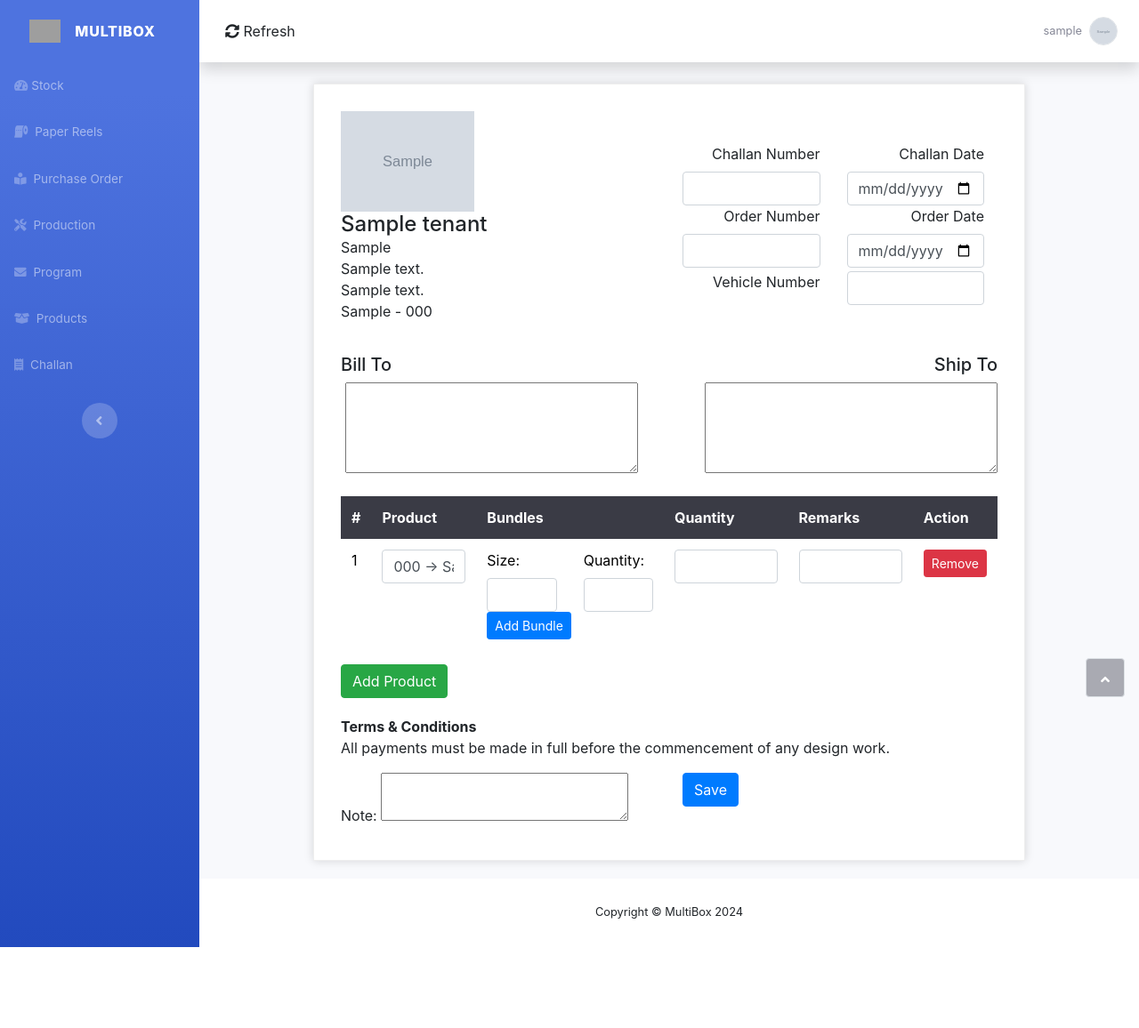
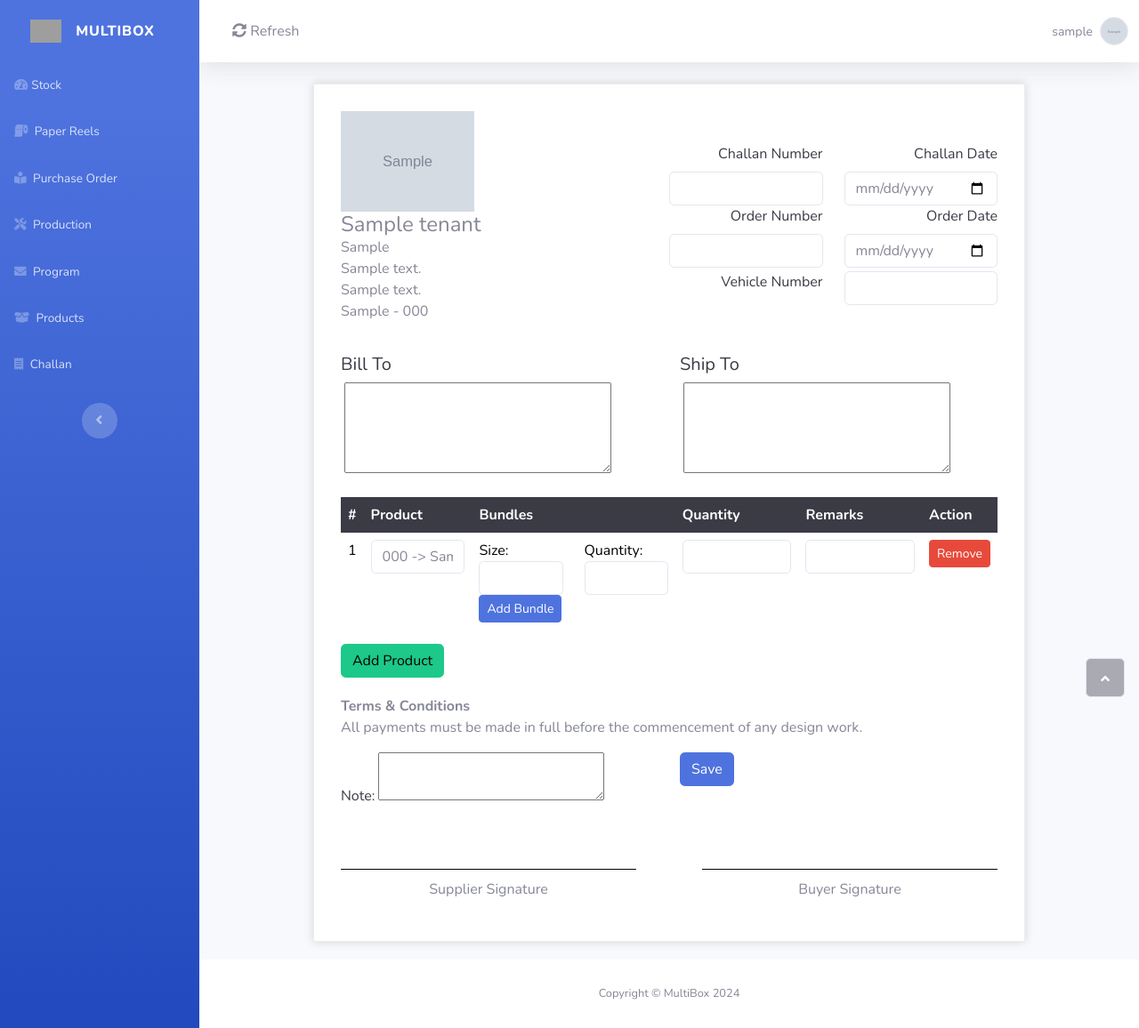
Before and after one commit to JANMAY007/MultiBox, a Django app: page /billing/add_challan/ in a window 1280 px wide. Shown: the whole page at 89% size. Before the commit the page ends 1065 px from the top, so only its background shows below. Run offline with Django 5.2, Linux system fonts and the light colour scheme; a user stored in the database is signed in; tables that the repository leaves empty hold one stand-in row (values such as "Sample post"); grey boxes marked "Sample" are stand-in pictures; some libraries are stand-ins or nearby versions; grey boxes are pictures that could not be loaded.

Commit message:
Added signatures in challan

```diff
--- a/templates/Billing/add_challan.html
+++ b/templates/Billing/add_challan.html
@@ -4,7 +4,6 @@
     Add Challan
 {% endblock %}
 {% block content %}
-    <link href="https://stackpath.bootstrapcdn.com/bootstrap/4.5.2/css/bootstrap.min.css" rel="stylesheet">
     <style>
         .invoice {
             background: #fff;
@@ -51,6 +50,20 @@
         .terms {
             margin-top: 20px;
         }
+
+        .signatures {
+            margin-top: 30px;
+            display: flex;
+            justify-content: space-between;
+            padding-top: 40px;
+        }
+
+        .signature-block {
+            text-align: center;
+            width: 45%;
+            border-top: 1px solid #000;
+            padding-top: 10px;
+        }
     </style>
     <div class="container">
         <form action="{% url 'Billing:add_challan' %}" method="post">
@@ -69,27 +82,27 @@
                     <div class="details col-md-6 text-md-right text-left mt-md-0">
                         <div class="row">
                             <div class="col col-md-6">
-                                <label for="challan_no" class="form-label">Challan Number</label>
+                                <label for="challan_no" class="form-label text-dark">Challan Number</label>
                                 <input type="text" class="form-control" id="challan_no" name="challan_no" required>
                             </div>
                             <div class="col col-md-6">
-                                <label for="challan_date" class="form-label">Challan Date</label>
+                                <label for="challan_date" class="form-label text-dark">Challan Date</label>
                                 <input type="date" class="form-control" id="challan_date" name="challan_date" required>
                             </div>
                         </div>
                         <div class="row">
                             <div class="col col-md-6">
-                                <label for="order_no" class="form-label">Order Number</label>
+                                <label for="order_no" class="form-label text-dark">Order Number</label>
                                 <input type="text" class="form-control" id="order_no" name="order_no" required>
                             </div>
                             <div class="col col-md-6">
-                                <label for="order_date" class="form-label">Order Date</label>
+                                <label for="order_date" class="form-label text-dark">Order Date</label>
                                 <input type="date" class="form-control" id="order_date" name="order_date" required>
                             </div>
                         </div>
                         <div class="row mt-1">
                             <div class="col">
-                                <label for="vehicle_no" class="form-label">Vehicle Number</label>
+                                <label for="vehicle_no" class="form-label text-dark">Vehicle Number</label>
                             </div>
                             <div class="col">
                                 <input type="text" class="form-control" name="vehicle_no" id="vehicle_no" required>
@@ -99,12 +112,12 @@
                 </div>
                 <div class="invoice-details row">
                     <div class="col-md-6">
-                        <h5>Bill To</h5>
+                        <h5 class="text-dark">Bill To</h5>
                         <label for="billing_to"></label>
                         <textarea name="billing_to" id="billing_to" cols="30" rows="4"></textarea>
                     </div>
                     <div class="col-md-6 text-md-right text-left mt-3 mt-md-0">
-                        <h5>Ship To</h5>
+                        <h5 class="text-dark">Ship To</h5>
                         <label for="shipping_to"></label>
                         <textarea name="shipping_to" id="shipping_to" cols="30" rows="4"></textarea>
                     </div>
@@ -165,11 +178,20 @@
                 </div>
                 <div class="row">
                     <div class="col col-md-6">
-                        <label for="challan_note">Note:</label>
+                        <label for="challan_note" class="text-dark">Note:</label>
                         <textarea name="challan_note" id="challan_note" cols="25" rows="2"></textarea>
                     </div>
                     <div class="col">
                         <button type="submit" class="btn btn-primary">Save</button>
+                    </div>
+                </div>
+
+                <div class="signatures">
+                    <div class="signature-block">
+                        <p>Supplier Signature</p>
+                    </div>
+                    <div class="signature-block">
+                        <p>Buyer Signature</p>
                     </div>
                 </div>
             </div>
```
